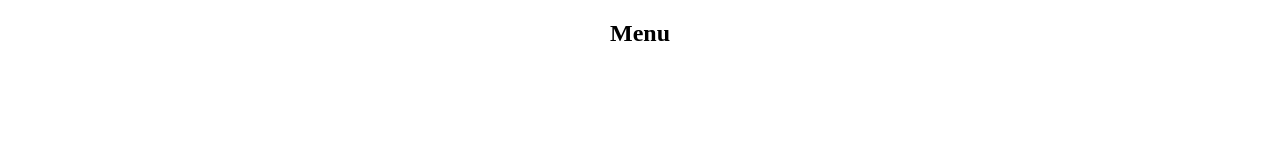
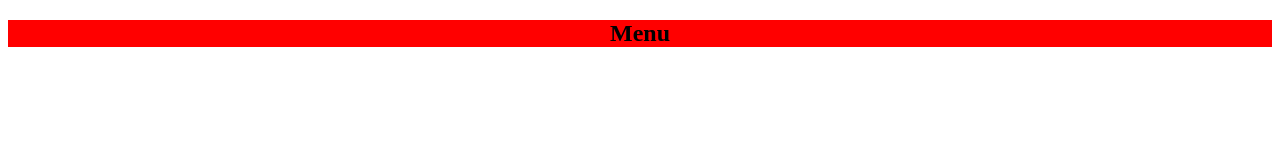
Before and after one commit to Ajay0509/mod2_solution, a plain HTML site: page index.html in a window 1280 px wide. Drawn offline with Linux system fonts and the light colour scheme.

Commit message:
Update style.css

```diff
--- a/style.css
+++ b/style.css
@@ -1,3 +1,3 @@
-.body{
+.title {
   background-color:red;
   }
```
